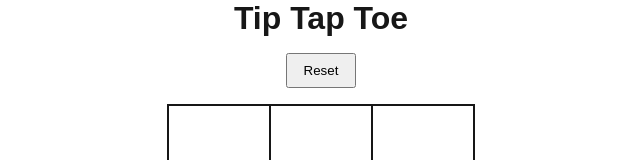
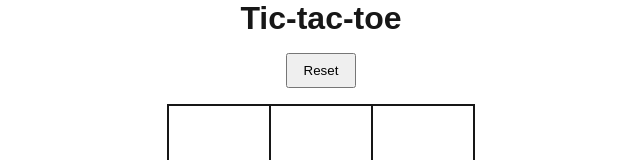
Before and after one commit to RobinTail/tic-tac-toe, a Next.js app: page / in a window 1280 px wide. Shown: the top 160 px of the page, without its empty margins (319-959 px from the left). Built offline with nearby package versions, Linux system fonts and the light colour scheme.

Commit message:
Fix naming.

```diff
--- a/package.json
+++ b/package.json
@@ -1,5 +1,5 @@
 {
-  "name": "tiptaptoe",
+  "name": "tic-tac-toe",
   "version": "0.1.0",
   "type": "module",
   "private": true,
--- a/src/app/page.tsx
+++ b/src/app/page.tsx
@@ -4,7 +4,7 @@ import styles from "./page.module.css";
 export default function Home() {
   return (
     <main className={styles.main}>
-      <h1>Tip Tap Toe</h1>
+      <h1>Tic-tac-toe</h1>
       <Game />
     </main>
   );
```
